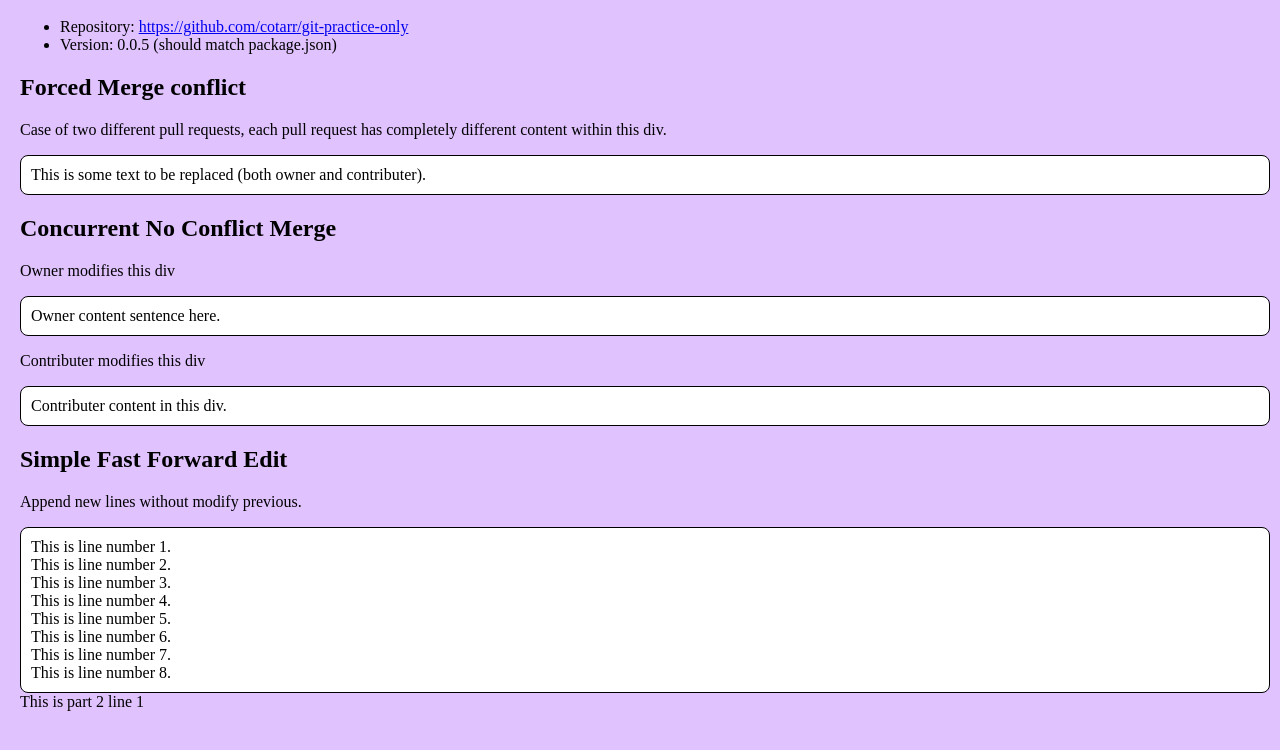
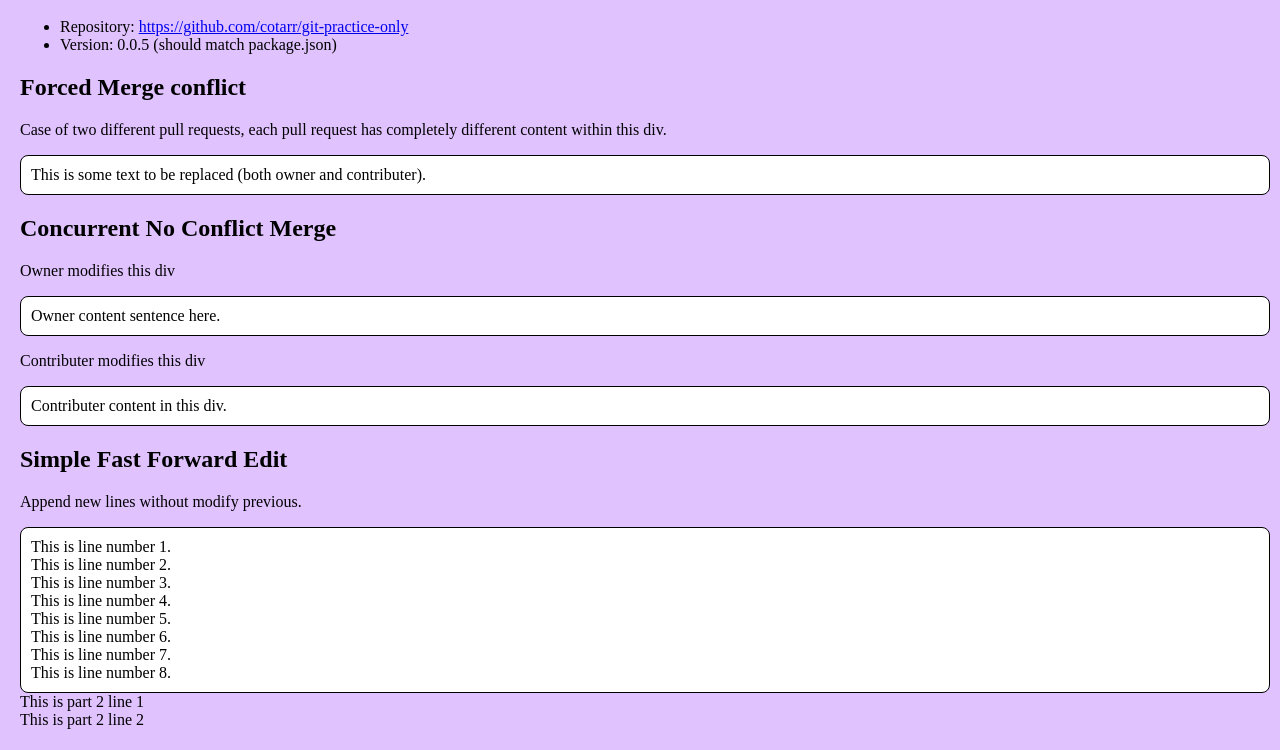
Before and after one commit to cotarr/git-practice-only, a website: page html/index.html in a window 1280 px wide. Shown: the part 50-800 px from the top of the page. Drawn offline with Linux system fonts and the light colour scheme.

Commit message:
Add Part 2 Line 2

```diff
--- a/html/index.html
+++ b/html/index.html
@@ -45,6 +45,7 @@
     </div>
     <div>
       This is part 2 line 1<br>
+      This is part 2 line 2<br>
     </div>
   </body>
 </html>
```
